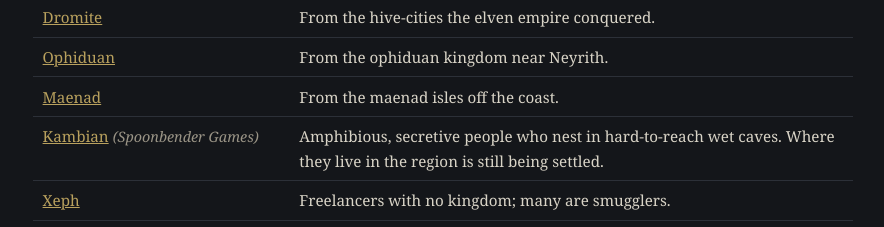
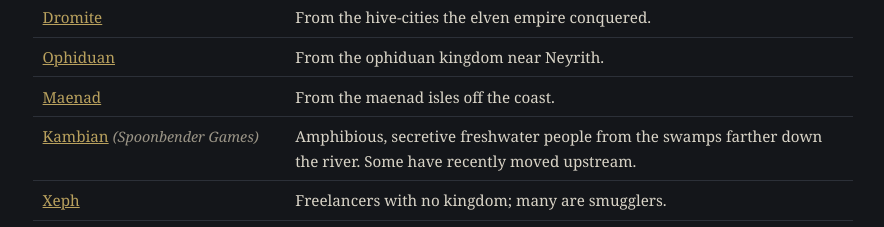
Before and after one commit to NoctuaeSophos/neyrith-players-guide, a plain HTML site: page index.html in a window 1280 px wide. Shown: the part 6403-6630 px from the top of the page, without its empty margins (197-1081 px from the left). Drawn offline with Linux system fonts and the light colour scheme.

Commit message:
Guide: kambian placement
Co-Authored-By: Claude Opus 5.5 <noreply@anthropic.com>

```diff
--- a/index.html
+++ b/index.html
@@ -207,7 +207,7 @@
   <tr><td><a href="https://metzo.miraheze.org/wiki/Dromite">Dromite</a></td><td>From the hive-cities the elven empire conquered.</td></tr>
   <tr><td><a href="https://metzo.miraheze.org/wiki/Ophiduan">Ophiduan</a></td><td>From the ophiduan kingdom near Neyrith.</td></tr>
   <tr><td><a href="https://metzo.miraheze.org/wiki/Maenad">Maenad</a></td><td>From the maenad isles off the coast.</td></tr>
-  <tr><td><a href="https://metzo.miraheze.org/wiki/Kambian">Kambian</a> <span class="gm">(Spoonbender Games)</span></td><td>Amphibious, secretive people who nest in hard-to-reach wet caves. Where they live in the region is still being settled.</td></tr>
+  <tr><td><a href="https://metzo.miraheze.org/wiki/Kambian">Kambian</a> <span class="gm">(Spoonbender Games)</span></td><td>Amphibious, secretive freshwater people from the swamps farther down the river. Some have recently moved upstream.</td></tr>
   <tr><td><a href="https://metzo.miraheze.org/wiki/Xeph">Xeph</a></td><td>Freelancers with no kingdom; many are smugglers.</td></tr>
   <tr><td><a href="https://metzo.miraheze.org/wiki/Duergar_(Psionic)">Duergar</a></td><td>Part of the dwarven kingdom.</td></tr>
   <tr><td><a href="https://metzo.miraheze.org/wiki/Gamla">Gamla</a></td><td>A lower caste within the elven empire.</td></tr>
```
